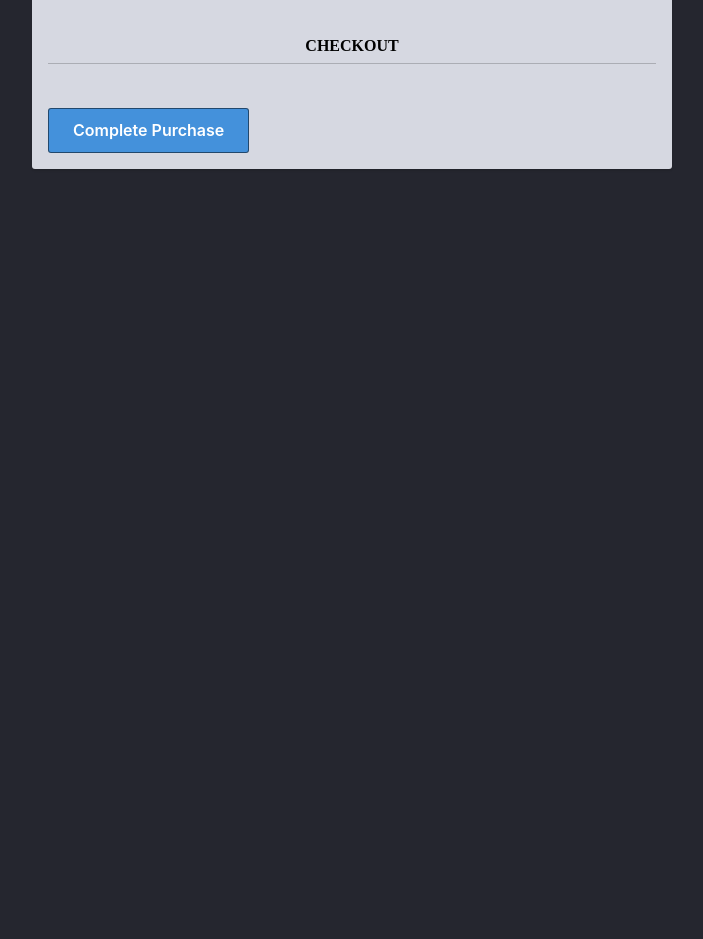
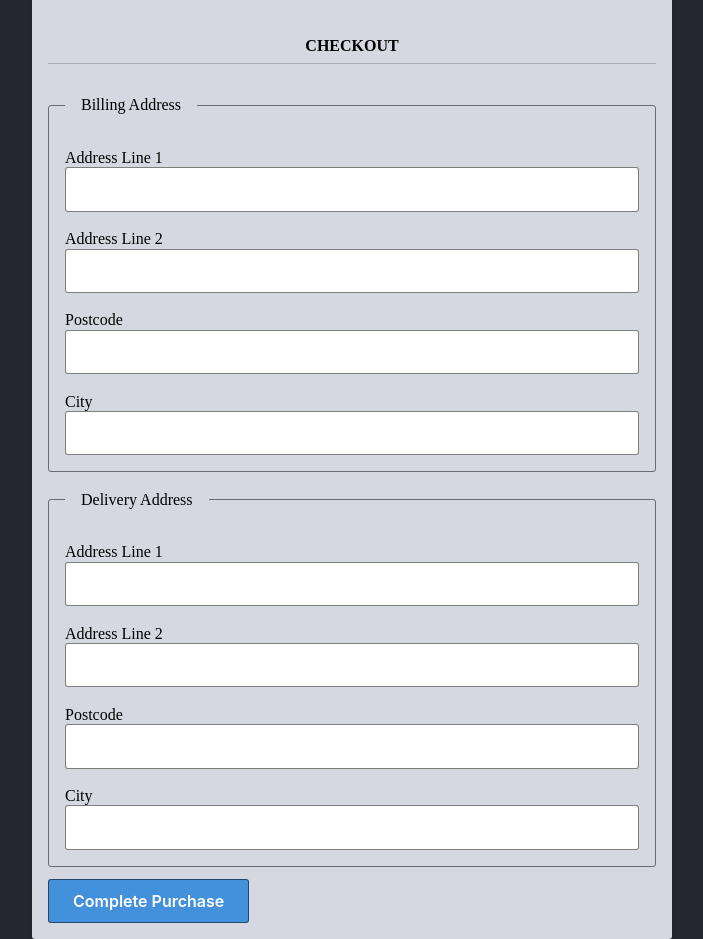
Before and after one commit to Hadi-git7/HTML-CSS-Git, a website: page week-3/26-checkout-groups/index.html in a window 1280 px wide. Shown: the part 248-1187 px from the top of the page, without its empty margins (288-991 px from the left). Before the commit the page ends 800 px from the top, so only its background shows below. Drawn offline with Linux system fonts and the light colour scheme.

Commit message:
Completed 26-checkout-groups exercise

```diff
--- a/week-3/26-checkout-groups/index.html
+++ b/week-3/26-checkout-groups/index.html
@@ -38,7 +38,53 @@
           <h2 class="checkout__title">Checkout</h2>
           <form method="GET" id="checkout-form" class="checkout__form">
             <!-- Add the form fields here -->
-
+            <fieldset>
+              <legend>Billing Address</legend>
+              <br />
+              <label for="address-line-1">
+                Address Line 1
+                <input type="text" id="address-line-1" name="address-line-1a" />
+              </label>
+              <br />
+              <label for="address-line-2">
+                Address Line 2
+                <input type="text" id="address-line-2" name="address-line-2a" />
+              </label>
+              <br />
+              <label for="postcode">
+                Postcode
+                <input type="text" id="postcode" name="postcode1" />
+              </label>
+              <br />
+              <label for="city">
+                City
+                <input type="text" id="city" name="city1" />
+              </label>
+            </fieldset>
+            <br />
+            <fieldset>
+              <legend>Delivery Address</legend>
+              <br />
+              <label for="address-line-1">
+                Address Line 1
+                <input type="text" id="address-line-1" name="address-line-1b" />
+              </label>
+              <br />
+              <label for="address-line-2">
+                Address Line 2
+                <input type="text" id="address-line-2" name="address-line-2b" />
+              </label>
+              <br />
+              <label for="postcode">
+                Postcode
+                <input type="text" id="postcode" name="postcode2" />
+              </label>
+              <br />
+              <label for="city">
+                City
+                <input type="text" id="city" name="city2" />
+              </label>
+            </fieldset>
             <button type="submit">Complete Purchase</button>
           </form>
         </div>
```
